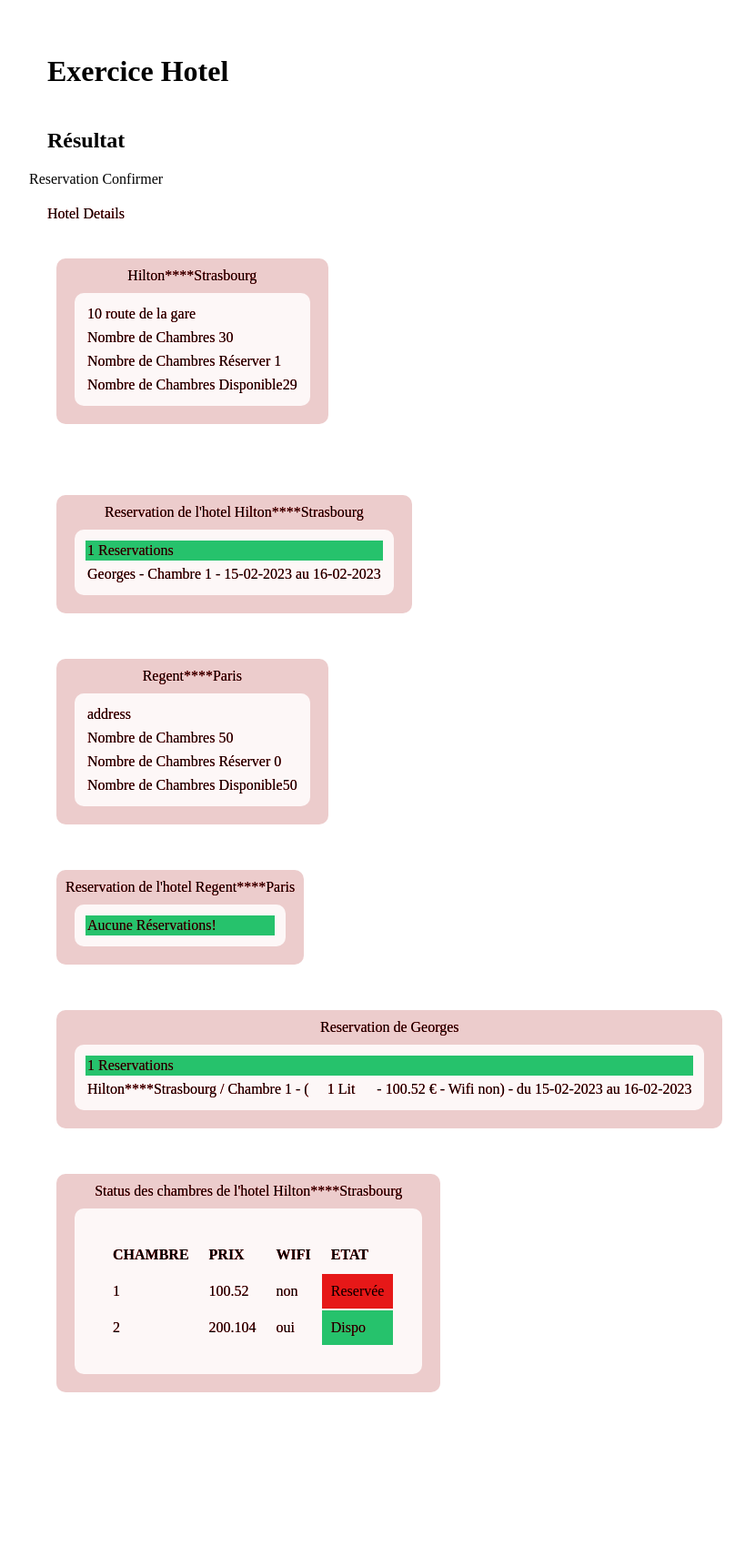
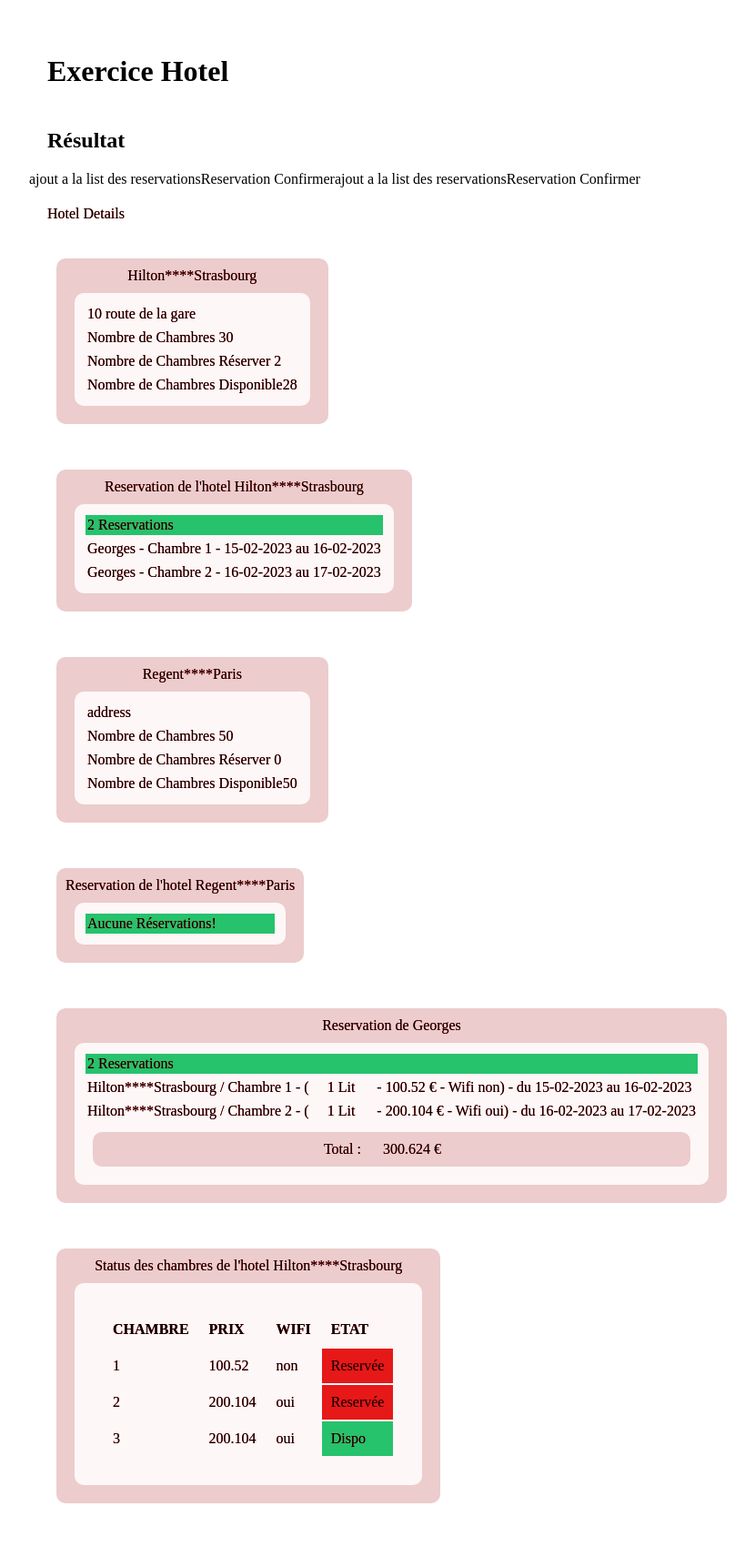
Before and after one commit to Georgesunderscore/GestionHotel, a PHP site: page / in a window 1280 px wide. Shown: the whole page at 91% size, without its empty margins (8-838 px from the left). Before the commit the page ends 1530 px from the top, so only its background shows below. Run offline with PHP 8.4, Linux system fonts and the light colour scheme.

Commit message:
correction ajouter le total a laffichage

```diff
--- a/Client.php
+++ b/Client.php
@@ -5,6 +5,7 @@ class Client
 {
 	// déclaration table intermediaire
 	private String $_nom;
+	private String $_prenom;
 
 	private array $_listDesReservation;
 
@@ -71,14 +72,16 @@ class Client
 	}
 	//getAffichage
     public function getAffichageReservations(){
+		$total =0;
         echo "<div class='container-flex-row'>";
             echo "<div class='box'>" .' Reservation de  '.  "$this";
                 echo "<div class='boxChild'>";
                 if(!empty($this->_listDesReservation)){
                     echo "<p class='boxGreen'>".  count($this->_listDesReservation) ." Reservations </p>";
                     foreach($this->_listDesReservation as $reservation ){
+
 						$x = "- (". ($reservation->getChambre()->getTypeChambre()=='Simple') ? "<span>1 Lit</span>":"<span>2 Lits</span>" ;
-
+                        $total = $total +  $reservation->getNombreJours() * $reservation->getChambre()->getPrix() ;
 						echo "<p>".  $reservation->getChambre()->getHotel() . ' / Chambre ' . $reservation->getChambre()
                                 //.' - (' . $reservation->getChambre()->getTypeChambre() . '  '
                                 .' - (' . $x . '  '
@@ -97,6 +100,10 @@ class Client
 
 
                 }
+					echo "<div class='box'>Total : ";
+					echo "<span > " .  $total . " € </span>";
+
+					echo "</div>";
                 echo "</div>";
             echo "</div>";
         echo "</div>";
--- a/Hotel.php
+++ b/Hotel.php
@@ -186,6 +186,7 @@ class Hotel
     public function ajoutListReservation(Reservation $r)
     {
         $this->_listDesReservation [] = $r;
+        echo"ajout a la list des reservations";
         return $this->_listDesReservation;
     }
 
@@ -226,9 +227,6 @@ class Hotel
                 echo "</div>";
             echo "</div>";
         echo "</div>";
-    }
-    public function hanna(){
-        return;
     }
 
 
--- a/INDEX.PHP
+++ b/INDEX.PHP
@@ -34,17 +34,18 @@
 
     $chambre1 = new Chambre(1,$chambreSimple,100.52,$hotel1);
     $chambre2 = new Chambre(2,$chambreDouble,200.104,$hotel1);
+    $chambre3 = new Chambre(3,$chambreDouble,200.104,$hotel1);
 
     $client1 = new Client("Georges");
     $client2 = new Client("Polo");
 
     $reservation15022023 = new Reservation( $chambre1,$client1,'15-02-2023','16-02-2023');
+    $reservation16022023 = new Reservation( $chambre2,$client1,'16-02-2023','17-02-2023');
 
 	echo "<div> Hotel Details</div>";
 
 	$hotel1->getAffichage();
 
-	echo "<br>";
 	$hotel1->getAffichageReservations();
 
 	$hotel2->getAffichage();
--- a/Reservation.php
+++ b/Reservation.php
@@ -5,12 +5,10 @@ class Reservation
 {
 	// déclaration table intermediaire
 
-	private Hotel $_hotel;
     private Chambre $_chambre;
     private Client $_client;
     private DateTime $_dateDebut;
     private DateTime $_dateFin;
-    private int $_nombreJours;
 
     //optionelle
     // private float $_discountRate;
@@ -23,7 +21,6 @@ class Reservation
             $this->_client = $client;
             $this->_dateDebut = new DateTime($dateDebut);
             $this->_dateFin = new DateTime($dateFin);
-            $this->nombreJours = $this->_dateDebut->diff($this->_dateFin)->format("%d");
 
             $this->_chambre->getHotel()->ajoutListReservation($this);
             $this->_client->ajoutListReservation($this);
@@ -41,26 +38,6 @@ class Reservation
 
 		}
 
-	}
-
-	/**
-	 * Get the value of _hotel
-	 */
-	public function getHotel()
-	{
-		return $this->_hotel;
-	}
-
-	/**
-	 * Set the value of _hotel
-	 *
-	 * @return  self
-	 */
-	public function setHotel($hotel)
-	{
-		$this->_hotel = $hotel;
-
-		return $this;
 	}
 
     /**
@@ -148,20 +125,10 @@ class Reservation
      */
     public function getNombreJours()
     {
-        //$this->nombreJours = $this->_dateDebut->diff($this->_dateFin)->format("%d");
-        return $this->_nombreJours;
+        $x = $this->_dateDebut->diff($this->_dateFin)->format("%a");
+        return $x;
 
     }
 
-    /**
-     * Set the value of _nombreJours
-     *
-     * @return  self
-     */
-    public function setNombreJours($nombreJours)
-    {
-        $this->_nombreJours = $nombreJours;
 
-        return $this;
-    }
 }
```
